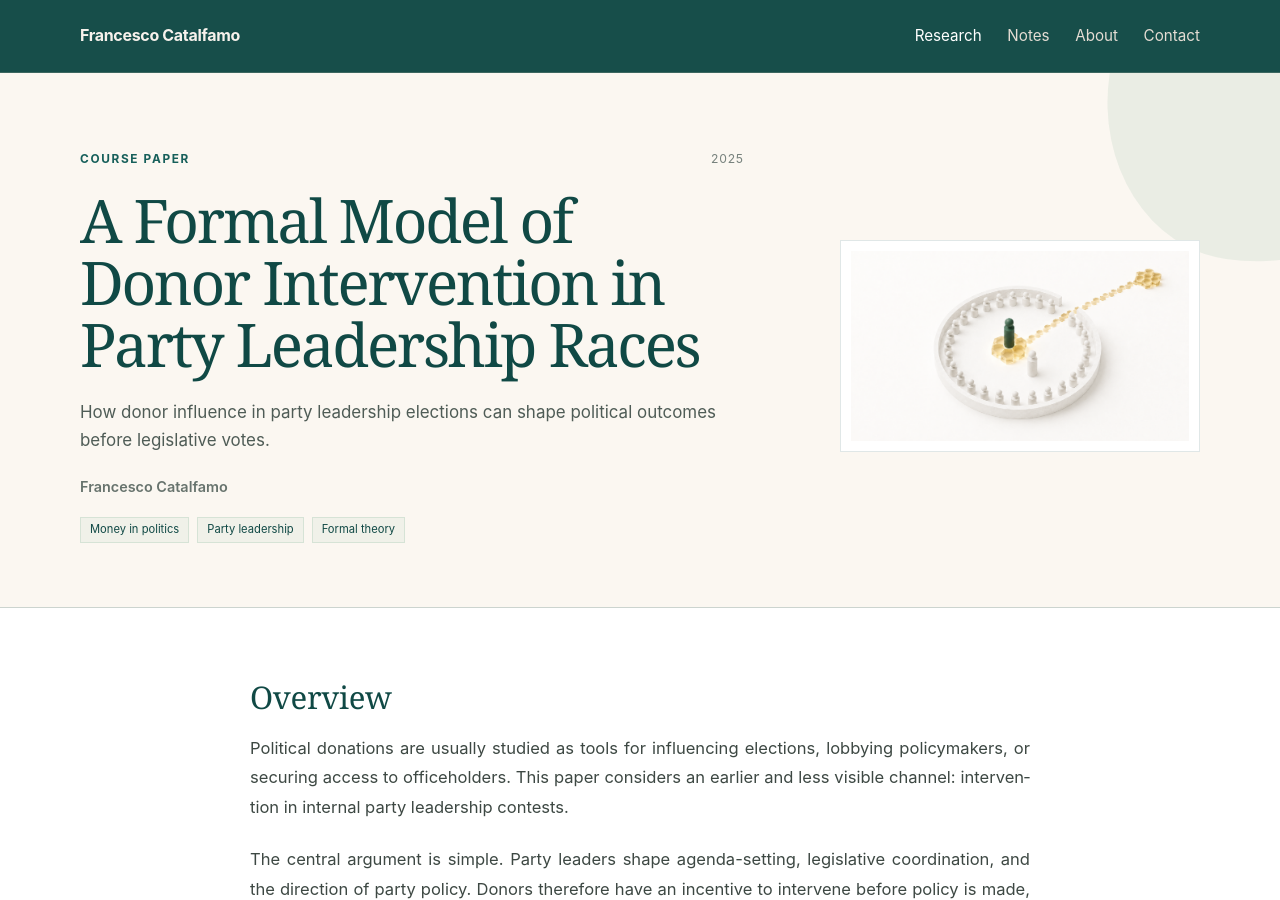
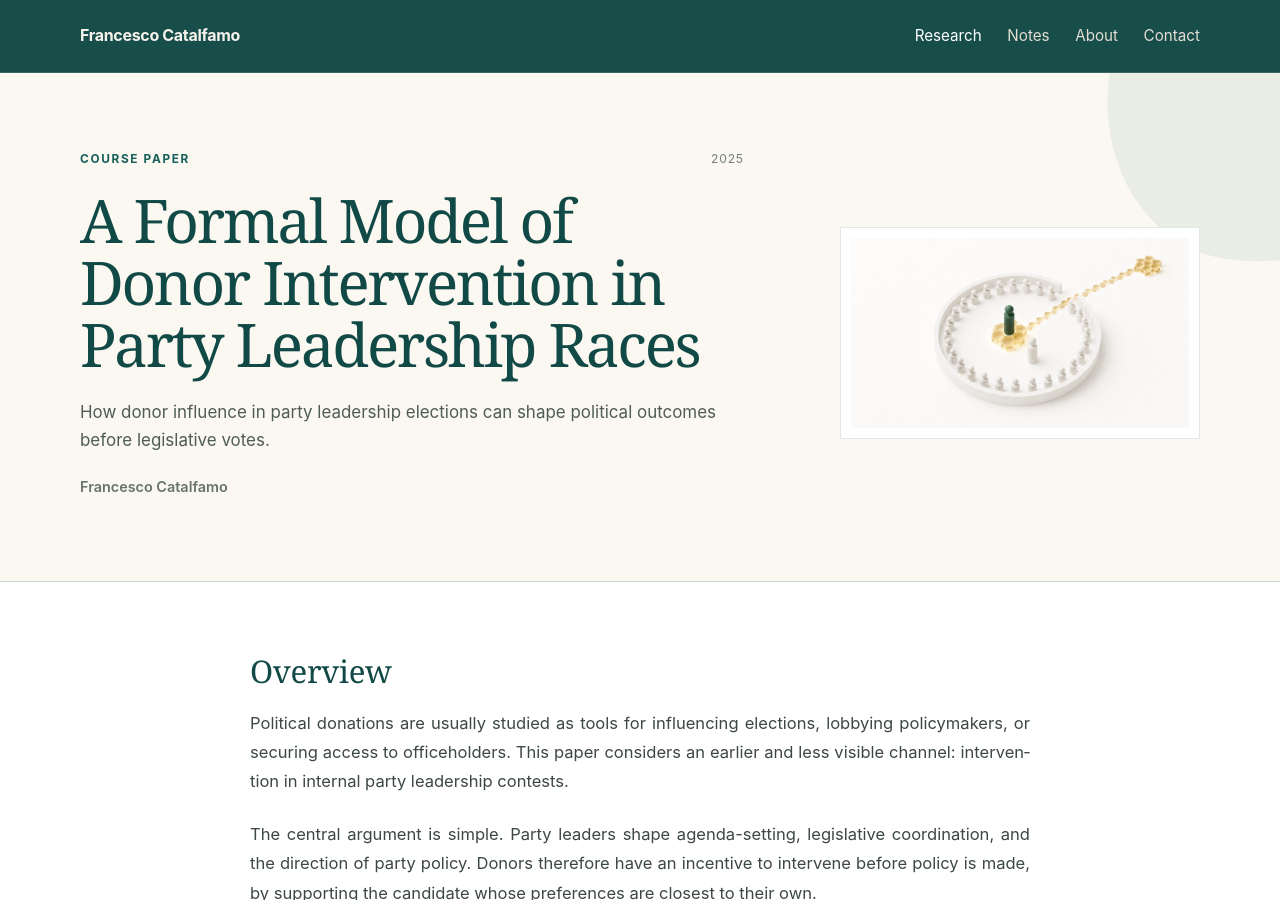
Before and after one commit to FCatalfamo/FCatalfamo.github.io, a Jekyll site: the page built from _research/formal-model.md, in a window 1280 px wide and 900 px high. Built offline with Jekyll 4.4.1, drawn with Linux system fonts in a browser that asks for light colours.

Commit message:
Update formal-model.md

```diff
--- a/_research/formal-model.md
+++ b/_research/formal-model.md
@@ -14,10 +14,6 @@ abstract: >
   contributions can increase a preferred candidate's perceived viability,
   alter the probability of leadership selection, and shift expected policy
   outcomes toward donor preferences.
-tags:
-  - Money in politics
-  - Party leadership
-  - Formal theory
 ---
 
 ## Overview
```
